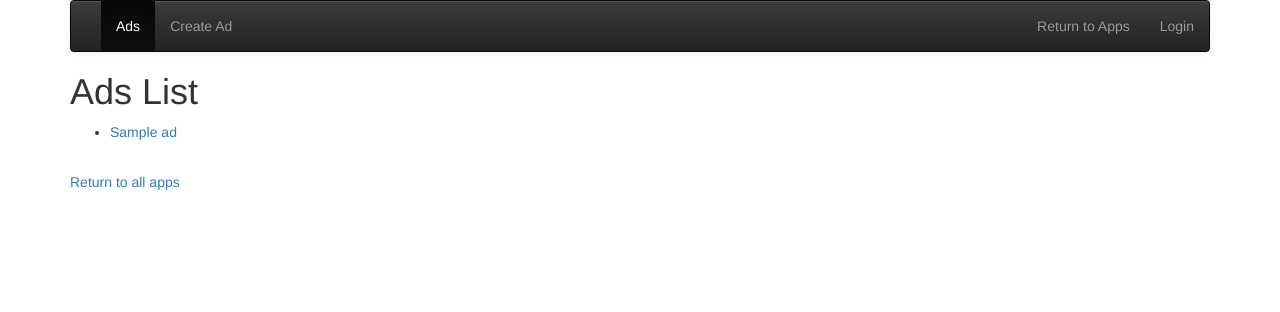
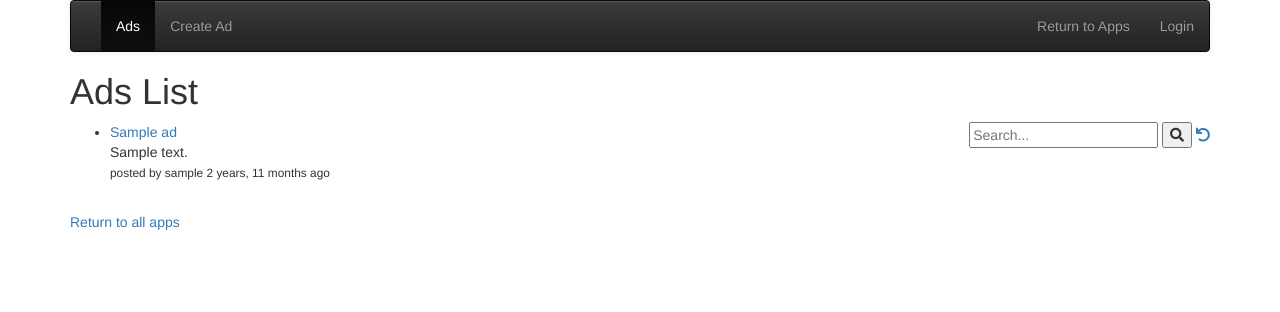
Before and after one commit to chornenkj/university-michigan-django, a Django app: page /ads/ in a window 1280 px wide. Shown: the top 312 px of the page. Run offline with Django 3.2, Linux system fonts and the light colour scheme; tables that the repository leaves empty hold one stand-in row (values such as "Sample post"); some libraries are stand-ins or nearby versions.

Commit message:
Ads app. Add search

```diff
--- a/mysite/ads/templates/ads/ad_form.html
+++ b/mysite/ads/templates/ads/ad_form.html
@@ -1,7 +1,7 @@
 {% extends "base_menu.html" %}
 
 {% block title %}
-Ads CRUD, Users, Pictures, Comments and Favorites
+Ads CRUD, Users, Pictures, Comments, Favorites and Search
 {% endblock %}
 
 {% load crispy_forms_tags %}
--- a/mysite/ads/templates/ads/ad_list.html
+++ b/mysite/ads/templates/ads/ad_list.html
@@ -1,13 +1,25 @@
 {% extends "base_menu.html" %}
 
 {% block title %}
-Ads CRUD and Users
+Ads CRUD, Users, Pictures, Comments, Favorites and Search
 {% endblock %}
 
 {% block content %}
 <h1>Ads List</h1>
+
+<!-- form with search field -->
+<!-- https://www.w3schools.com/howto/howto_css_search_button.asp -->
+<div style="float:right">
+<form>
+    <input type="text" placeholder="Search..." name="search"
+    {% if search %} value="{{ search }}" {% endif %}
+    >
+    <button type="submit"><i class="fa fa-search"></i></button>
+    <a href="{% url 'ads:all' %}"><i class="fa fa-undo"></i></a>
+</form>
+</div>
+
 <p>
-
 <ul>
     {% for item in ad_list %}
     <li>
@@ -18,8 +30,10 @@ Ads CRUD and Users
         <a href="{% url 'ads:ad_delete' item.id %}">Delete</a>)
         {% endif %}
 
+        <!-- Two hrefs with two stacked icons each - one showing and one hidden -->
+        <!-- Stars (favorites - for authenticated users only) -->
         {% if user.is_authenticated %}
-        <!-- Two hrefs with two stacked icons each - one showing and one hidden -->
+        <!-- first star - for favourites -->
         <a href="#" onclick=
             "adPost('{% url 'ads:ad_unfavorite' item.id %}', {{ item.id }} ); return false;"
             {% if item.id not in favorites %} style="display: none;" {% endif %}
@@ -29,7 +43,7 @@ Ads CRUD and Users
         <i class="fa fa-star-o fa-stack-1x"></i>
         </span>
         </a>
-        <!-- the second href -->
+        <!-- the second star - for not-favorites -->
         <a href="#" onclick=
              "adPost('{% url 'ads:ad_favorite' item.id %}', {{ item.id }} ); return false;"
             {% if item.id in favorites %} style="display: none;" {% endif %}
@@ -40,6 +54,25 @@ Ads CRUD and Users
         </span>
         </a>
         {% endif %}
+
+        <!-- brief details for ad -->
+        <!-- Ad.text -->
+        <div style="left:10px">
+            {% if item.text|length < 100 %}
+                {{ item.text }}
+            {% else %}
+                {{ item.text|slice:"0:99" }}
+                <a href="{% url 'ads:ad_detail' item.id %}">...</a>
+            {% endif %}
+        </div>
+        <!-- Ad.updated_at -->
+        <small>
+        {% if item.owner.username %}
+            posted by {{ item.owner.username }}
+        {% endif %}
+        {% load humanize %}
+        {{ item.updated_at|naturaltime }}
+        </small>
     </li>
     {% empty %}
     <p>There are no articles in the database.</p>
@@ -52,6 +85,8 @@ Ads CRUD and Users
     <a href="{% url 'home' %}">Return to all apps</a>
 </p>
 
+<!-- script to send AJAX to create or delete connection between
+    Ad and USER_AUTH_MODEL through Fav, and to toggle Fav stars-->
 <script>
 function adPost(url, ad_id) {
     console.log('Requesting JSON');
--- /dev/null
+++ b/mysite/ads/utils.py
@@ -0,0 +1,7 @@
+from django.db import connection
+
+# https://stackoverflow.com/questions/1074212/how-can-i-see-the-raw-sql-queries-django-is-running
+def dump_queries() :
+    qs = connection.queries
+    for q in qs:
+        print(q)
--- a/mysite/ads/views.py
+++ b/mysite/ads/views.py
@@ -2,11 +2,14 @@ from django.shortcuts import redirect, render, get_object_or_404
 from django.urls import reverse_lazy, reverse
 from django.contrib.auth.mixins import LoginRequiredMixin
 from django.views import View
+from django.db.models import Q
 from django.http import HttpResponse
 
+from mysite import settings
 from .models import Ad, Comment, Fav
 from .owner import OwnerListView, OwnerDetailView, OwnerDeleteView
 from .forms import CreateForm, CommentForm
+from .utils import dump_queries
 
 
 class AdListView(OwnerListView):
@@ -14,20 +17,50 @@ class AdListView(OwnerListView):
     template_name = "ads/ad_list.html"
 
     def get(self, request) :
-        ad_list = Ad.objects.all()
+
+        # Get search value if exists, else False
+        strval = request.GET.get("search", False)
+        if strval :
+            # Simple title-only search
+            # objects = Post.objects.filter(title__contains=strval).select_related().order_by('-updated_at')[:10]
+
+            # Multi-field search
+            # __icontains for case-insensitive search
+
+            # Create query to filter by search value case-insensitive
+            query = Q(title__icontains=strval)
+            query.add(Q(text__icontains=strval), Q.OR)
+            ad_list = Ad.objects.filter(query).select_related().order_by('-updated_at')[:10]
+        else :
+            # Get 10 most recent Ad objects if no search value
+            ad_list = Ad.objects.all().order_by('-updated_at')[:10]
+
+        # Create list of favorites for logged in users
         favorites = list()
         if request.user.is_authenticated:
             # rows = [{'id': 2}, {'id': 4} ... ]  (A list of rows)
             rows = request.user.favorite_ads.values('id')
             # favorites = [2, 4, ...] using list comprehension
             favorites = [ row['id'] for row in rows ]
-        ctx = {'ad_list' : ad_list, 'favorites': favorites}
-        return render(request, self.template_name, ctx)
+
+        # Create context to pass to render a page
+        ctx = {
+            'ad_list' : ad_list,
+            'favorites': favorites,
+            'search': strval
+        }
+
+        # Code to print queries
+        retval = render(request, self.template_name, ctx)
+        if settings.DEBUG:
+            dump_queries()
+        return retval
 
 
 class AdDetailView(OwnerDetailView):
     model = Ad
     template_name = 'ads/ad_detail.html'
+
     def get(self, request, pk):
         x = Ad.objects.get(id=pk)
         comments = Comment.objects.filter(ad=x).order_by('-updated_at')
--- a/mysite/home/templates/home/main.html
+++ b/mysite/home/templates/home/main.html
@@ -22,7 +22,7 @@ Chornenkj`s Django Projects
         </ul></p></p><br/>
 
 <ol style="font-size: large">
-    <li><p style="font-size: large"><a href="{% url 'ads:all' %}">Ads CRUD, Users, Pictures, Comments and Favorites</a></p>
+    <li><p style="font-size: large"><a href="{% url 'ads:all' %}">Ads CRUD, Users, Pictures, Comments, Favorites and Search</a></p>
     <p style="font-size: medium">Ads app let you create ads.<br/>
     <em>App functionality includes</em>:</p>
     <ul style="font-size: medium">
@@ -31,6 +31,7 @@ Chornenkj`s Django Projects
     <li>You can add and update pictures for each ad.</li>
     <li>You can comment all ads and delete your comments.</li>
     <li>You can check ads as favorite or unfavorite them (<em>using AJAX</em>).</li>
+    <li>You can search in Ad title and text fields.</li>
     </ul>
     <br></li>
 
```
